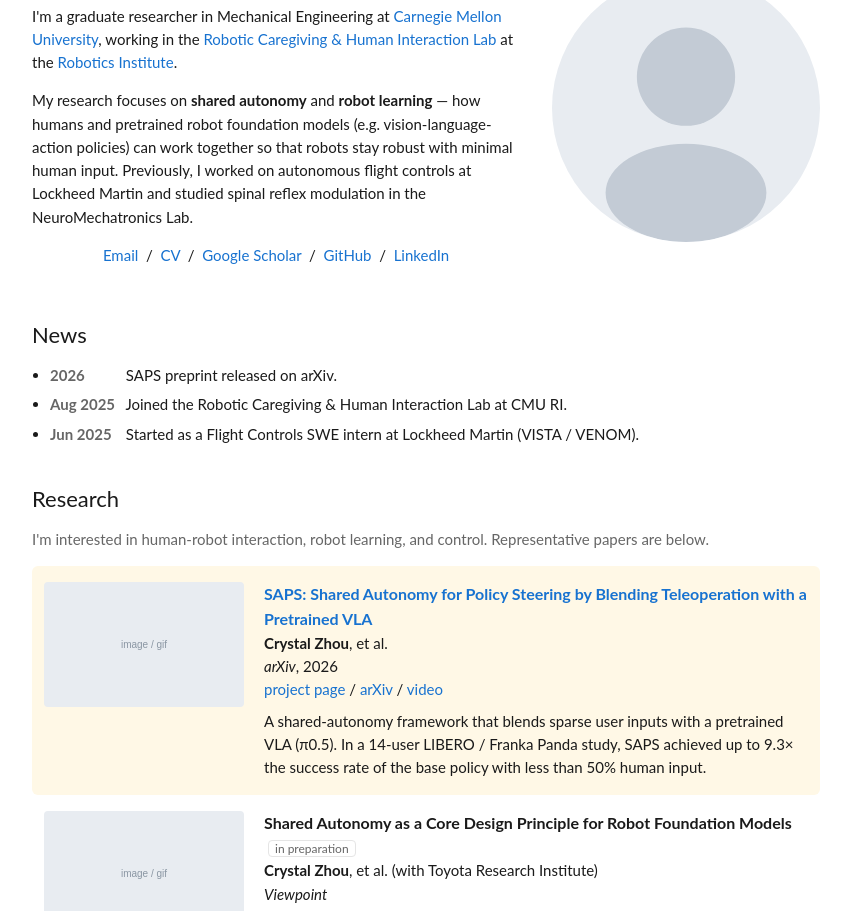
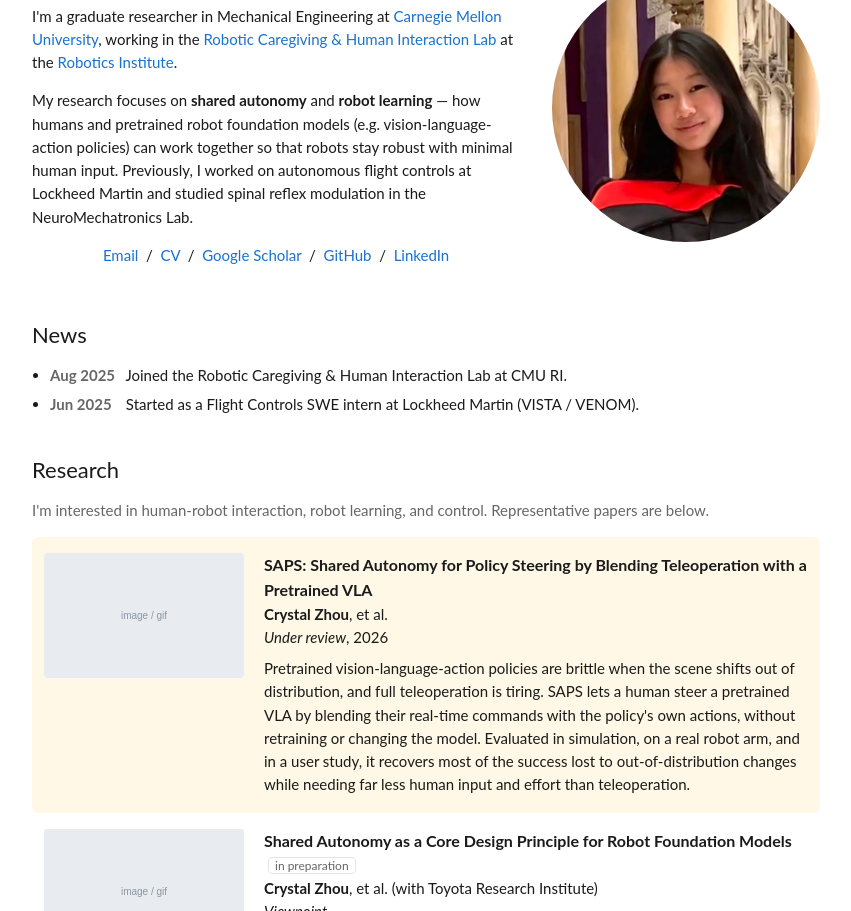
Before and after one commit to zhou-crystal/zhou-crystal.github.io, a plain HTML site: page index.html in a window 1280 px wide. Shown: the part 100-1011 px from the top of the page, without its empty margins (214-1065 px from the left). Drawn offline with Linux system fonts and the light colour scheme.

Commit message:
Add profile photo and update SAPS entry
Replace placeholder avatar with a cropped profile photo. Rewrite the
SAPS research entry with a high-level description and no links to the
anonymous project page while the paper is under double-blind review.

Co-Authored-By: Claude Opus 5.5 <noreply@anthropic.com>

```diff
--- a/index.html
+++ b/index.html
@@ -37,7 +37,7 @@
       </p>
     </div>
     <div class="intro-photo">
-      <img src="images/profile.svg" alt="Photo of Crystal Zhou">
+      <img src="images/profile.jpg" alt="Photo of Crystal Zhou">
     </div>
   </section>
 
@@ -45,7 +45,6 @@
   <section>
     <h2>News</h2>
     <ul class="news">
-      <li><span class="date">2026</span> SAPS preprint released on arXiv.</li>
       <li><span class="date">Aug 2025</span> Joined the Robotic Caregiving &amp; Human Interaction Lab at CMU RI.</li>
       <li><span class="date">Jun 2025</span> Started as a Flight Controls SWE intern at Lockheed Martin (VISTA / VENOM).</li>
     </ul>
@@ -59,11 +58,10 @@
     <div class="item highlight">
       <div class="item-media"><img src="images/placeholder.svg" alt="SAPS teaser"></div>
       <div class="item-text">
-        <a href="#"><span class="title">SAPS: Shared Autonomy for Policy Steering by Blending Teleoperation with a Pretrained VLA</span></a><br>
+        <span class="title">SAPS: Shared Autonomy for Policy Steering by Blending Teleoperation with a Pretrained VLA</span><br>
         <strong>Crystal Zhou</strong>, et al.<br>
-        <em>arXiv</em>, 2026<br>
-        <a href="#">project page</a> / <a href="#">arXiv</a> / <a href="#">video</a>
-        <p>A shared-autonomy framework that blends sparse user inputs with a pretrained VLA (π0.5). In a 14-user LIBERO / Franka Panda study, SAPS achieved up to 9.3× the success rate of the base policy with less than 50% human input.</p>
+        <em>Under review</em>, 2026<br>
+        <p>Pretrained vision-language-action policies are brittle when the scene shifts out of distribution, and full teleoperation is tiring. SAPS lets a human steer a pretrained VLA by blending their real-time commands with the policy's own actions, without retraining or changing the model. Evaluated in simulation, on a real robot arm, and in a user study, it recovers most of the success lost to out-of-distribution changes while needing far less human input and effort than teleoperation.</p>
       </div>
     </div>
 
```
Also changed, not shown: images/profile.jpg (added), images/profile.svg (deleted).
